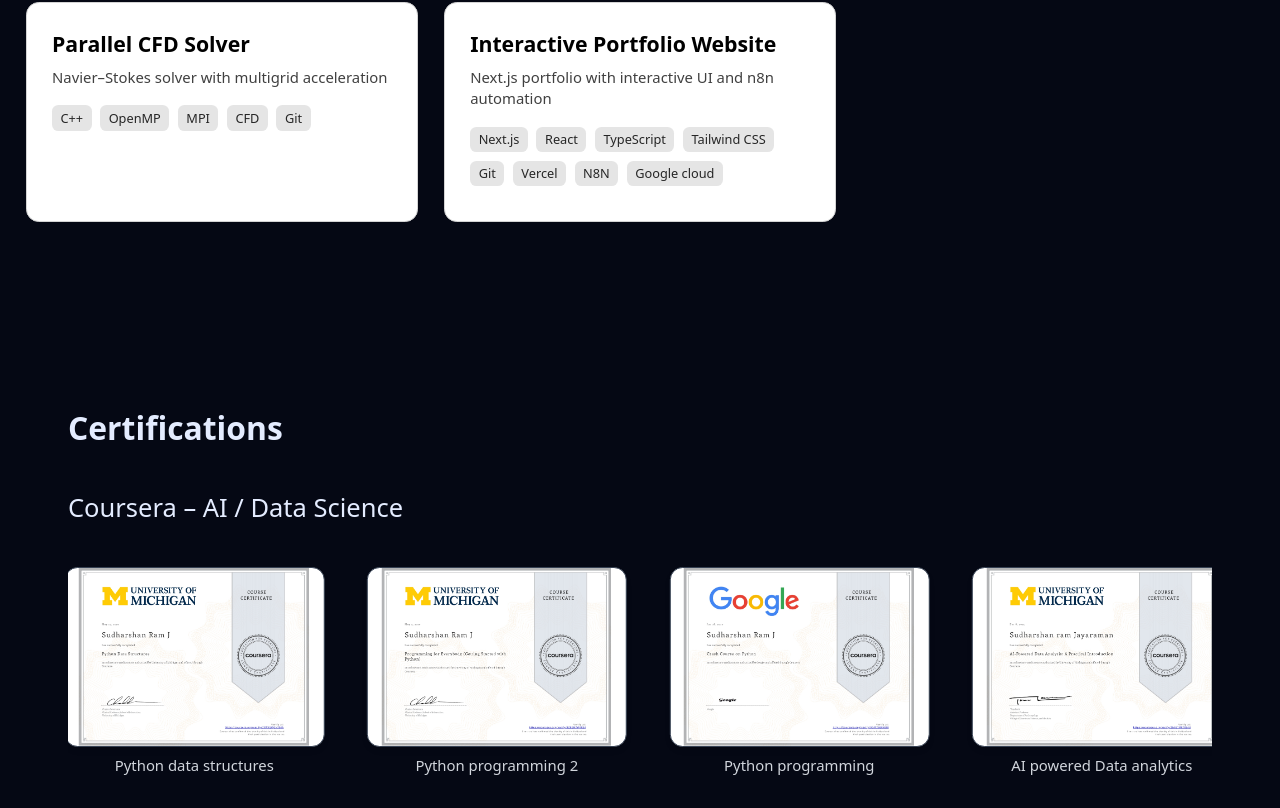
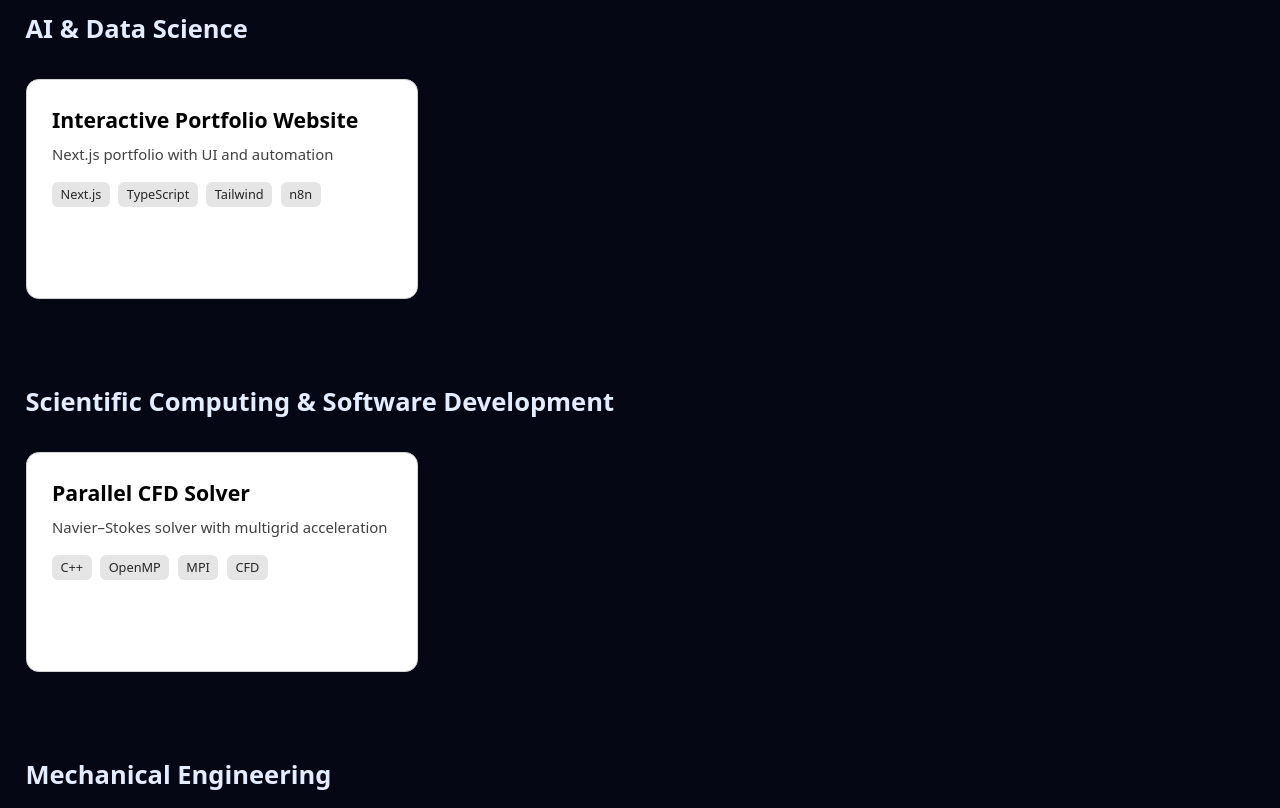
Before and after one commit to Sudharshan07709/my-portfolio, a Next.js app: page / in a window 1280 px wide. Shown: the part 972-1780 px from the top of the page. Built offline with nearby package versions, Linux system fonts and the light colour scheme.

Commit message:
enhanced project section with categorical subdivison

```diff
--- /dev/null
+++ b/Components/Projects/ProjectCategory.tsx
@@ -0,0 +1,30 @@
+import ProjectCard from "./ProjectCard";
+import { Project } from "@/data/projects";
+
+type Props = {
+  title: string;
+  projects: Project[];
+  onProjectClick: (project: Project) => void;
+};
+
+export default function ProjectCategory({
+  title,
+  projects,
+  onProjectClick,
+}: Props) {
+  return (
+    <section className="mb-20">
+      <h3 className="text-2xl font-semibold mb-8">{title}</h3>
+
+      <div className="grid sm:grid-cols-2 lg:grid-cols-3 gap-6">
+        {projects.map((project) => (
+          <ProjectCard
+            key={project.id}
+            project={project}
+            onClick={() => onProjectClick(project)}
+          />
+        ))}
+      </div>
+    </section>
+  );
+}
--- /dev/null
+++ b/Components/Projects/ProjectsSection.tsx
@@ -0,0 +1,49 @@
+"use client";
+
+import { useState } from "react";
+import ProjectCategory from "./ProjectCategory";
+import ProjectModal from "./ProjectModal";
+import { projects, Project } from "@/data/projects";
+
+export default function ProjectsSection() {
+  const [activeProject, setActiveProject] = useState<Project | null>(null);
+
+  const aiData = projects.filter((p) => p.category === "AI_DATA");
+  const scientific = projects.filter(
+    (p) => p.category === "SCIENTIFIC_COMPUTING"
+  );
+  const mechanical = projects.filter(
+    (p) => p.category === "MECHANICAL"
+  );
+
+  return (
+    <section id="projects" className="py-24">
+      <h2 className="text-4xl font-semibold mb-16">Projects</h2>
+
+      <ProjectCategory
+        title="AI & Data Science"
+        projects={aiData}
+        onProjectClick={setActiveProject}
+      />
+
+      <ProjectCategory
+        title="Scientific Computing & Software Development"
+        projects={scientific}
+        onProjectClick={setActiveProject}
+      />
+
+      <ProjectCategory
+        title="Mechanical Engineering"
+        projects={mechanical}
+        onProjectClick={setActiveProject}
+      />
+
+      {activeProject && (
+        <ProjectModal
+          project={activeProject}
+          onClose={() => setActiveProject(null)}
+        />
+      )}
+    </section>
+  );
+}
--- a/Components/ProjectsSection.tsx
+++ /dev/null
@@ -1,38 +0,0 @@
-"use client";
-
-import { useState } from "react";
-import ProjectCard from "@/Components/ProjectCard";
-import ProjectModal from "@/Components/ProjectModal";
-import { projects } from "@/data/projects";
-
-export default function ProjectsSection() {
-  const [activeProject, setActiveProject] = useState<any>(null);
-
-  return (
-    <section id="projects" className="py-24">
-      {/* TITLE */}
-      <h2 className="text-4xl font-semibold mb-14">
-        Projects
-      </h2>
-
-      {/* PROJECT GRID */}
-      <div className="grid grid-cols-1 md:grid-cols-2 lg:grid-cols-3 gap-6">
-        {projects.map((project) => (
-          <ProjectCard
-            key={project.id}
-            project={project}
-            onClick={() => setActiveProject(project)}
-          />
-        ))}
-      </div>
-
-      {/* MODAL */}
-      {activeProject && (
-        <ProjectModal
-          project={activeProject}
-          onClose={() => setActiveProject(null)}
-        />
-      )}
-    </section>
-  );
-}
--- a/app/page.tsx
+++ b/app/page.tsx
@@ -1,5 +1,5 @@
 import Hero from "@/Components/Hero";
-import ProjectsSection from "@/Components/ProjectsSection";
+import ProjectsSection from "@/Components/Projects/ProjectsSection";
 import Certifications from "@/Components/Certifications.server";
 import ExtraCurricular from "@/Components/ExtraCurricular.server";
 import ContactForm from "@/Components/ContactForm";
--- a/data/projects.ts
+++ b/data/projects.ts
@@ -1,4 +1,9 @@
 // data/projects.ts
+
+export type ProjectCategory =
+  | "AI_DATA"
+  | "SCIENTIFIC_COMPUTING"
+  | "MECHANICAL";
 
 export type Project = {
   id: string;
@@ -6,6 +11,7 @@
   shortDescription: string;
   longDescription: string;
   tech: string[];
+  category: ProjectCategory;
   images?: string[];
   video?: string;
   github?: string;
@@ -19,24 +25,28 @@
     shortDescription: "Navier–Stokes solver with multigrid acceleration",
     longDescription:
       "Developed a parallel CFD solver using finite differences and multigrid methods. Implemented domain decomposition and performance benchmarks on multi-core systems.",
-    tech: ["C++", "OpenMP", "MPI", "CFD", "Git"],
+    tech: ["C++", "OpenMP", "MPI", "CFD"],
+    category: "SCIENTIFIC_COMPUTING",
     images: ["/projects/cfd/1.png", "/projects/cfd/2.png"],
-    video: "/projects/cfd/demo.mp4",
     github: "https://github.com/yourname/cfd-solver",
   },
   {
     id: "portfolio",
     title: "Interactive Portfolio Website",
-    shortDescription: "Next.js portfolio with interactive UI and n8n automation",
-
-    tech: ["Next.js", "React", "TypeScript", "Tailwind CSS", "Git", "Vercel", "N8N", "Google cloud"],
-  longDescription: `
-Designed and developed a modern, high-performance personal portfolio using Next.js (App Router) and Tailwind CSS, with a strong focus on scalability, performance, and clean component architecture. The site presents academic, technical, and professional work through modular sections such as certifications, extracurricular activities, and interactive project showcases with modal-based deep dives.
-
-The implementation follows a clear server–client component separation, reusable data-driven rendering, and fully responsive design principles. Integrated automation workflows using n8n enable real-time analytics, including page visit tracking, resume download tracking, contact form submissions, automated email notifications, and structured data storage in Google Sheets.
-
-This portfolio functions as both a technical showcase and a digital resume, demonstrating proficiency in modern web development, UI engineering, and practical automation-driven system design.
-`,
-
+    shortDescription: "Next.js portfolio with UI and automation",
+    longDescription:
+      "Designed and developed a modern portfolio using Next.js App Router and Tailwind CSS with analytics and automation workflows using n8n.",
+    tech: ["Next.js", "TypeScript", "Tailwind", "n8n"],
+    category: "AI_DATA",
+    github: "https://github.com/yourname/portfolio",
+  },
+  {
+    id: "fea-bracket",
+    title: "FEA of Mechanical Bracket",
+    shortDescription: "Stress and deformation analysis",
+    longDescription:
+      "Performed finite element analysis on a mechanical bracket to study stress distribution and deformation under load.",
+    tech: ["ANSYS", "Solid Mechanics"],
+    category: "MECHANICAL",
   },
 ];
```
Also changed, not shown: Components/Projects/ProjectCard.tsx (renamed from Components/ProjectCard.tsx), Components/Projects/ProjectModal.tsx (renamed from Components/ProjectModal.tsx).
